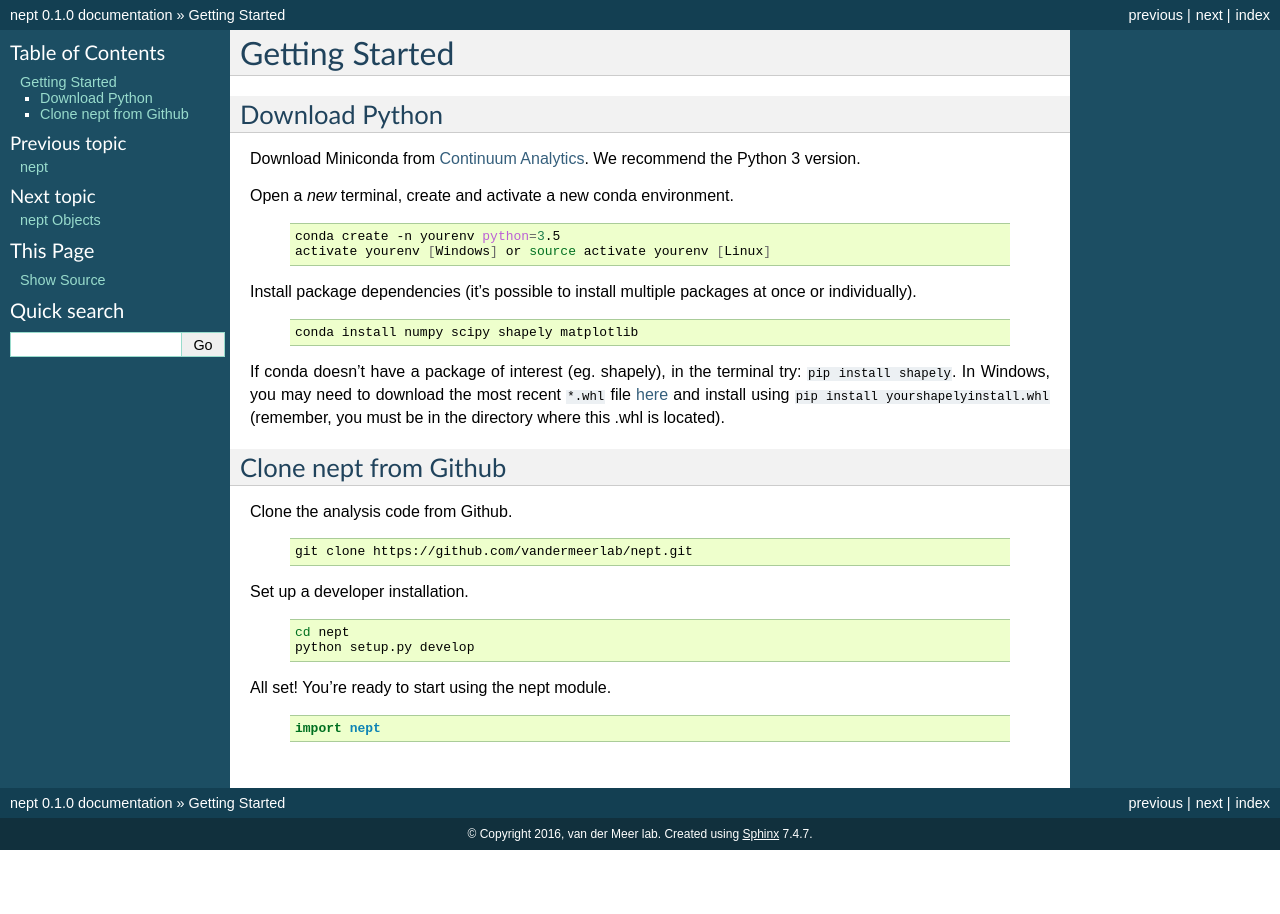
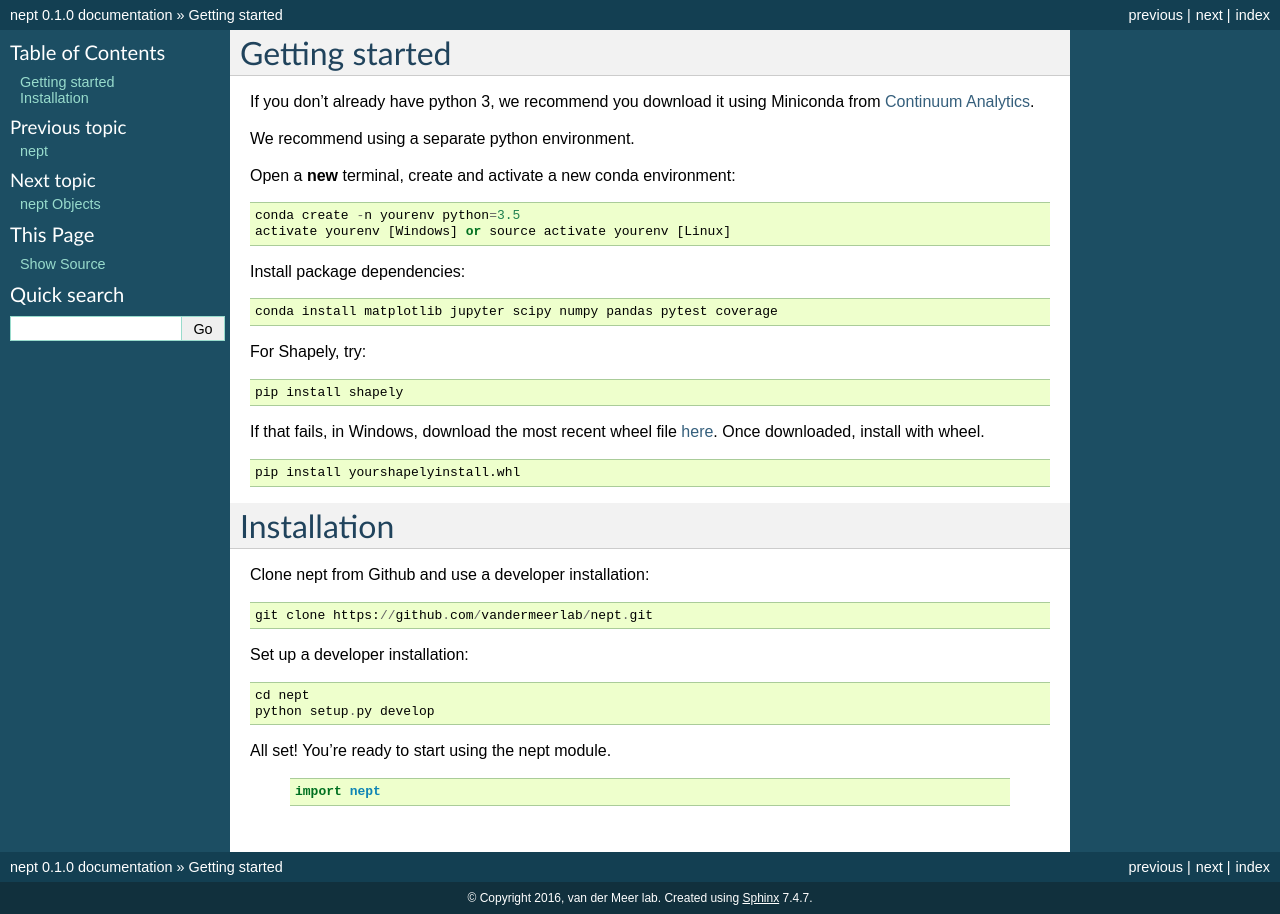
Before and after one commit to vandermeerlab/nept, a Sphinx documentation site: the page built from docs/getting_started.rst, in a window 1280 px wide. Built offline with Sphinx 7.4.7, drawn with Linux system fonts in a browser that asks for light colours.

```diff
--- a/docs/getting_started.rst
+++ b/docs/getting_started.rst
@@ -1,48 +1,43 @@
-Getting Started
+Getting started
 ===============
 
-Download Python
----------------
-Download Miniconda from
-`Continuum Analytics <http://conda.pydata.org/miniconda.html>`_.
-We recommend the Python 3 version.
+If you don't already have python 3, we recommend you download it using Miniconda
+from `Continuum Analytics <http://conda.pydata.org/miniconda.html>`_.
 
-Open a *new* terminal, create and activate a new conda environment.
+We recommend using a separate python environment.
 
-  .. code-block:: bash
+Open a **new** terminal, create and activate a new conda environment::
 
-    conda create -n yourenv python=3.5
-    activate yourenv [Windows] or source activate yourenv [Linux]
+  conda create -n yourenv python=3.5
+  activate yourenv [Windows] or source activate yourenv [Linux]
 
-Install package dependencies (it's possible to
-install multiple packages at once or individually).
+Install package dependencies::
 
-  .. code-block:: bash
+  conda install matplotlib jupyter scipy numpy pandas pytest coverage
 
-    conda install numpy scipy shapely matplotlib
+For Shapely, try::
 
-If conda doesn't have a package of interest (eg. shapely),
-in the terminal try: ``pip install shapely``.
-In Windows, you may need to download the most recent ``*.whl`` file
-`here <http://www.lfd.uci.edu/~gohlke/pythonlibs/#shapely>`_
-and install using ``pip install yourshapelyinstall.whl``
-(remember, you must be in the directory where this .whl is located).
+  pip install shapely
 
-Clone nept from Github
-----------------------
+If that fails, in Windows, download the most recent wheel file
+`here <http://www.lfd.uci.edu/~gohlke/pythonlibs/#shapely>`_.
+Once downloaded, install with wheel.
 
-Clone the analysis code from Github.
+.. code:: bash
 
-  .. code-block:: bash
+  pip install yourshapelyinstall.whl
 
-    git clone https://github.com/vandermeerlab/nept.git
+Installation
+============
 
-Set up a developer installation.
+Clone nept from Github and use a developer installation::
 
-  .. code-block:: bash
+  git clone https://github.com/vandermeerlab/nept.git
 
-    cd nept
-    python setup.py develop
+Set up a developer installation::
+
+  cd nept
+  python setup.py develop
 
 All set! You're ready to start using the nept module.
 
--- a/docs/index.rst
+++ b/docs/index.rst
@@ -4,7 +4,7 @@
 nept
 ====
 
-nept stands for neuroelectrophysiology tools and is a package
+nept is short for neuroelectrophysiology tools and is a library
 that we use in the `van der Meer lab <http://www.vandermeerlab.org/>`_
 at Dartmouth College for analyzing neural electrophysiological
 recording data and associated behaviors.
--- a/docs/modules.rst
+++ b/docs/modules.rst
@@ -2,7 +2,8 @@ nept Modules
 ============
 
 The nept modules are used for the analysis
-of neural electrophysiological and behavioral data.
+of neural electrophysiological
+recording data and associated behaviors.
 
 
 nept.co_occurrence module
```
Also changed, not shown: other parts of docs/index.rst (+1 -1 lines), README.rst (+13 -16 lines), docs/core.rst (+4 -3 lines).
